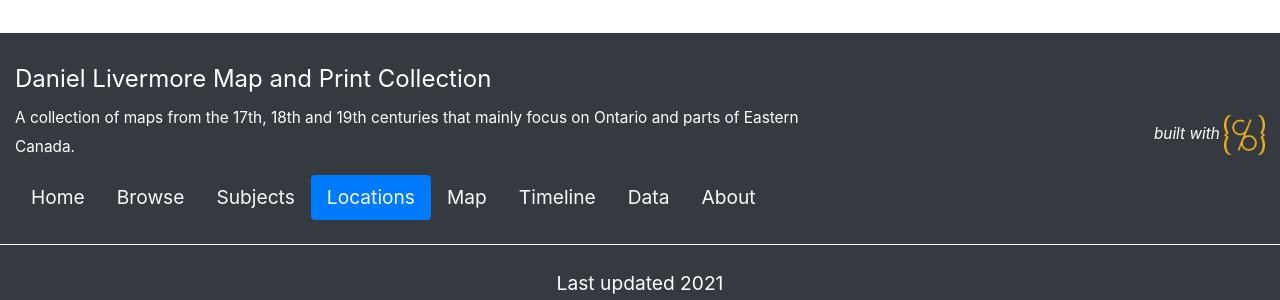
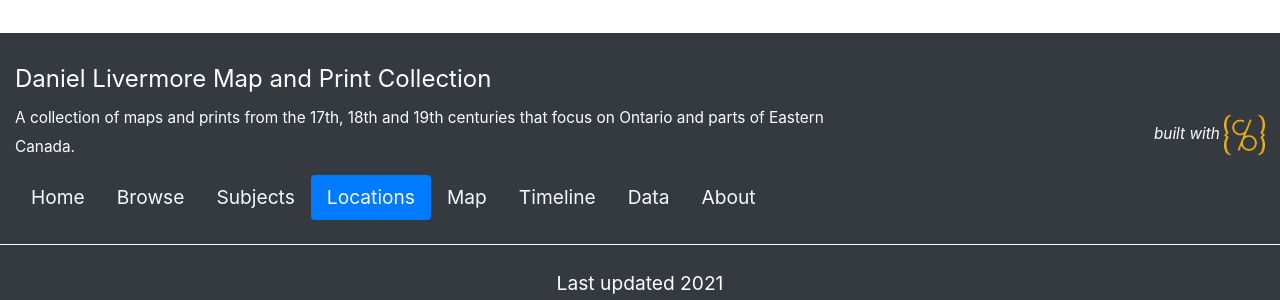
Before and after one commit to chantalcameron/Daniel-Livermore-Map-and-Print-Collection, a Jekyll site: the page built from pages/locations.md, in a window 1280 px wide. Shown: the part 582-882 px from the top of the page. Built offline with Jekyll 4.4.1, drawn with Linux system fonts in a browser that asks for light colours.

Commit message:
Update _config.yml

```diff
--- a/_config.yml
+++ b/_config.yml
@@ -23,7 +23,7 @@ title: Daniel Livermore Map and Print Collection
 tagline:
 # description appears in meta tags and other locations
 # this description might appear in search result lists, keep around 160 characters max
-description: "A collection of maps from the 17th, 18th and 19th centuries that mainly focus on Ontario and parts of Eastern Canada."
+description: "A collection of maps and prints from the 17th, 18th and 19th centuries that focus on Ontario and parts of Eastern Canada."
 # creator of the digital collection, to appear in meta tags; we typically use our GitHub usernames but feel free to just use your name
 author: Chantal Cameron
 
```
